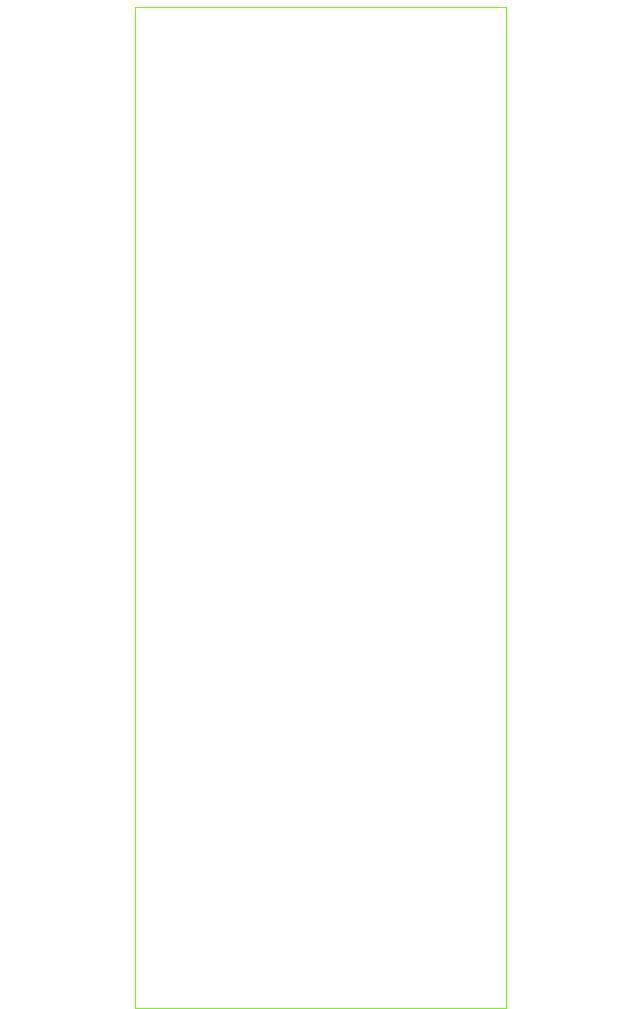
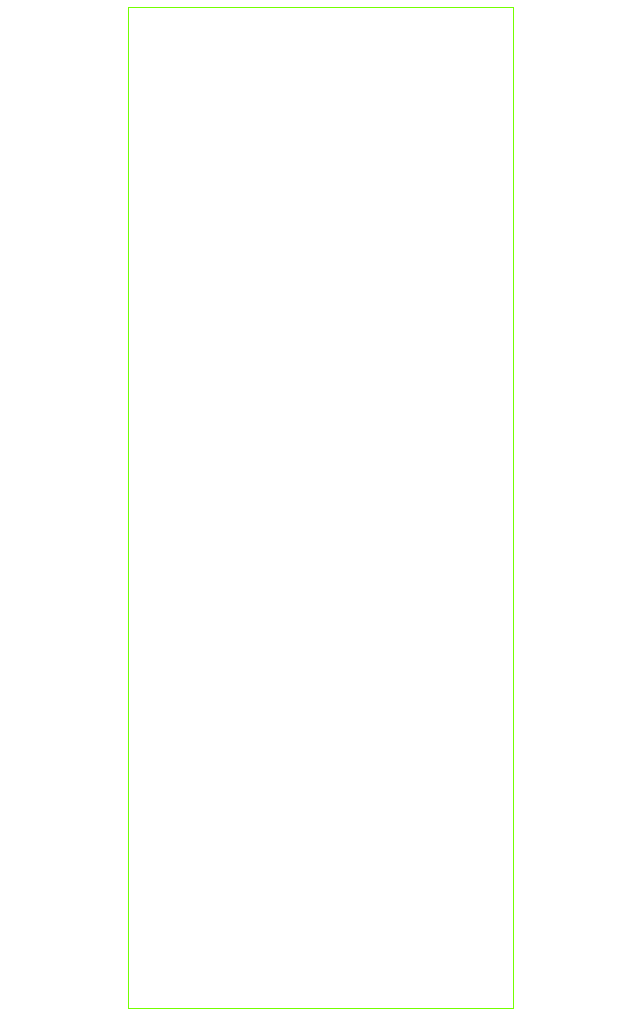
Before and after one commit to kirushamatvieiev008/first_projeckt, a plain HTML site: page index.html in a window 1280 px wide. Shown: the whole page, without its empty margins (319-959 px from the left). Drawn offline with Linux system fonts and the light colour scheme.

Commit message:
Update style.css

```diff
--- a/style.css
+++ b/style.css
@@ -1,5 +1,5 @@
 .container {
-    width: 370px;
+    width: 384px;
     outline:  solid rgb(115, 255, 0) 1px;
     margin:  0 auto;
     height: 1000px;
```
